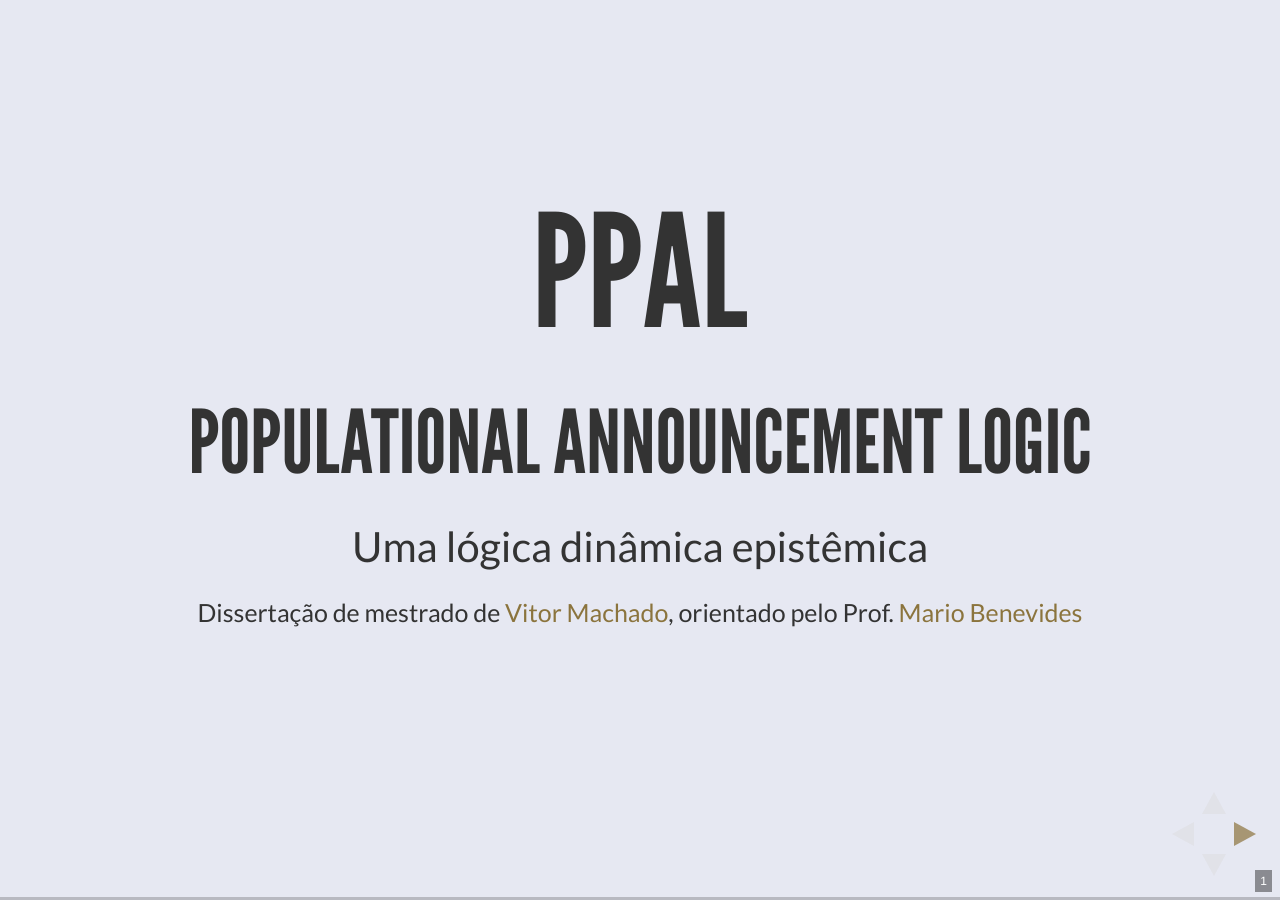
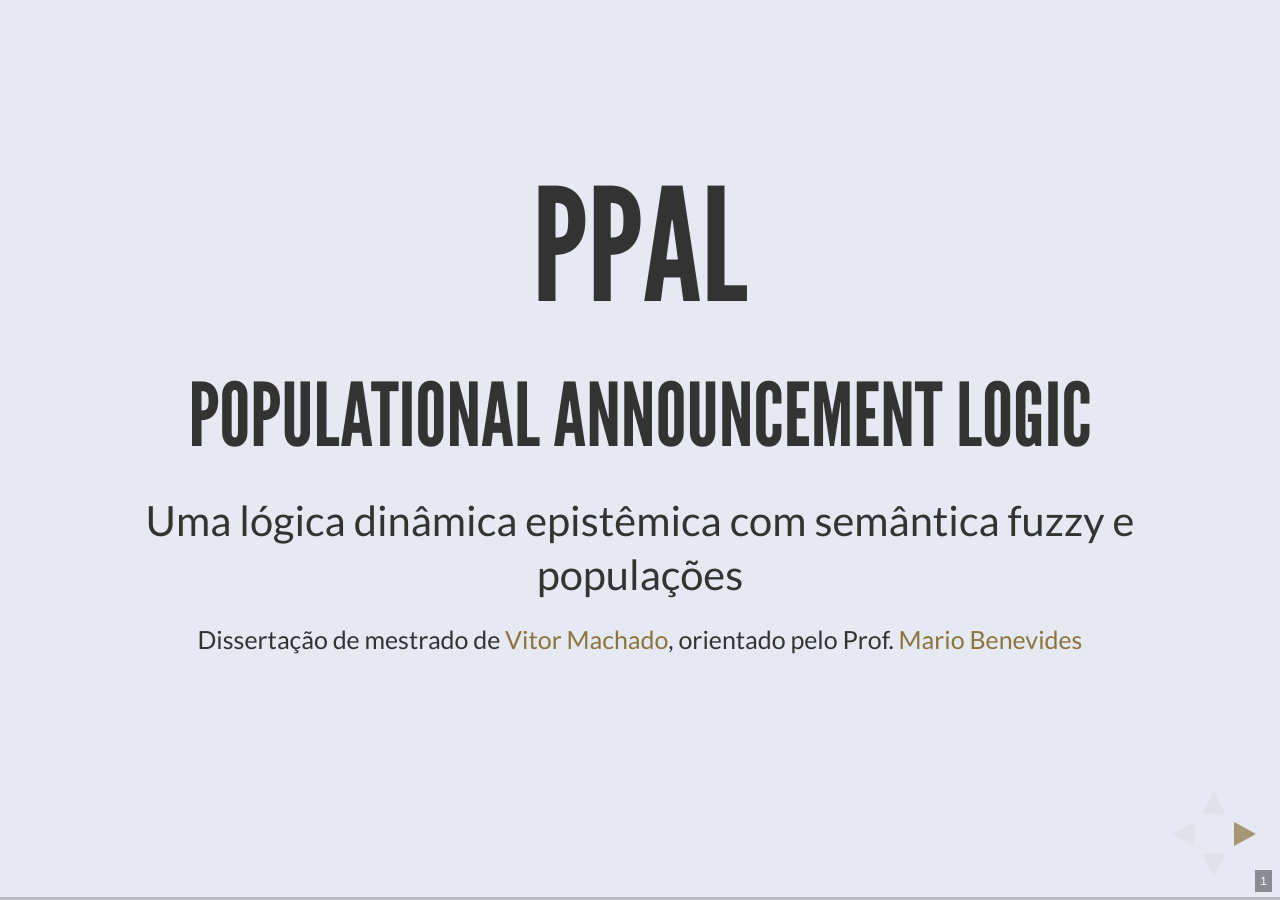
Before and after one commit to vittau/vittau.github.io, a Jekyll site: the page ppal/index.html, which Jekyll copies as it is, in a window 1280 px wide. Built offline with Jekyll 4.4.1, drawn with Linux system fonts in a browser that asks for light colours; formulas are drawn with MathJax 3.

Commit message:
Minor changes and fixes

```diff
--- a/ppal/index.html
+++ b/ppal/index.html
@@ -44,7 +44,7 @@
 				<section>
 					<h1>PPAL</h1>
 					<h2>Populational Announcement Logic</h2>
-					<p>Uma lógica dinâmica epistêmica</p>
+					<p>Uma lógica dinâmica epistêmica com semântica fuzzy e populações</p>
 					<p>
 						<small>Dissertação de mestrado de <a href="http://vitormachado.me">Vitor Machado</a>, orientado pelo Prof. <a href="http://www.cos.ufrj.br/~mario/">Mario Benevides</a></small>
 					</p>
```
Also changed, not shown: other parts of ppal/index.html (+1 -1 lines).
